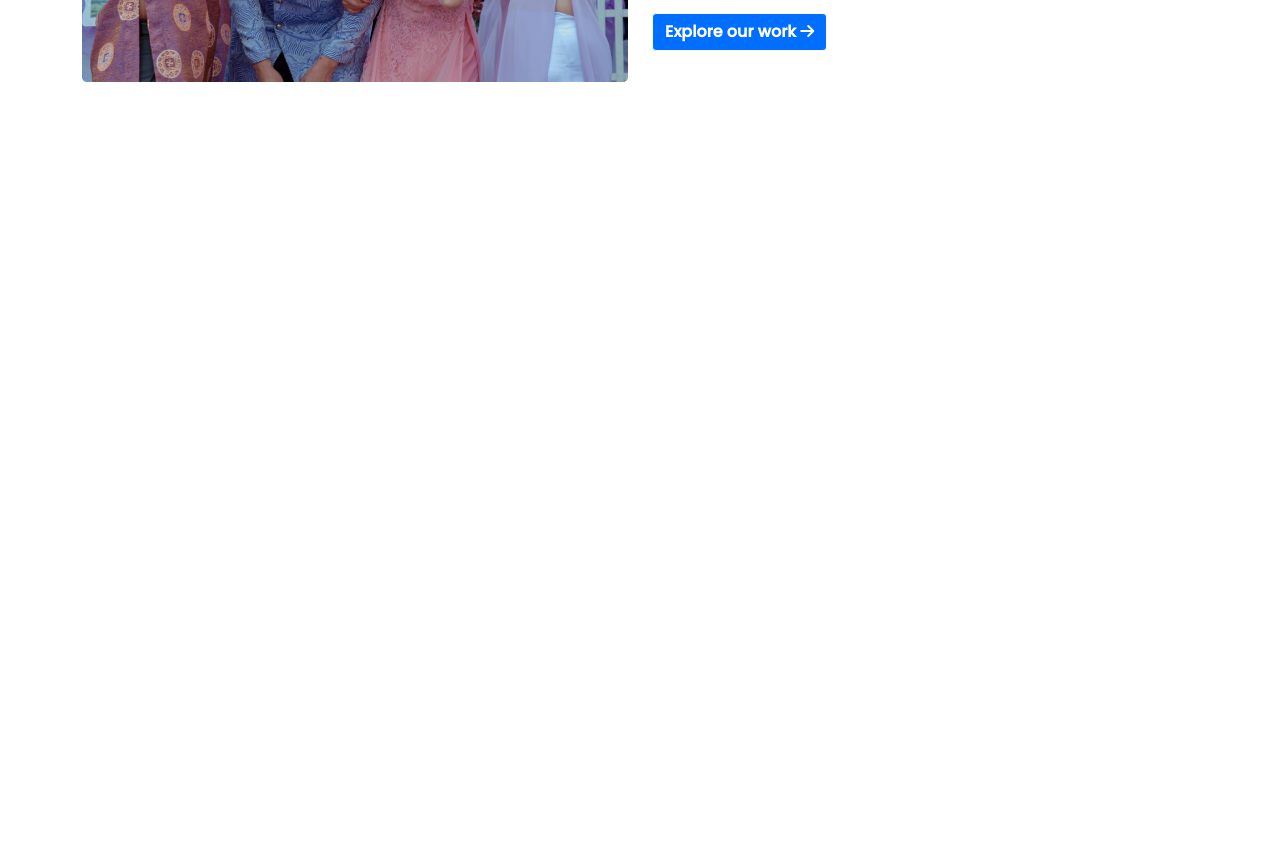
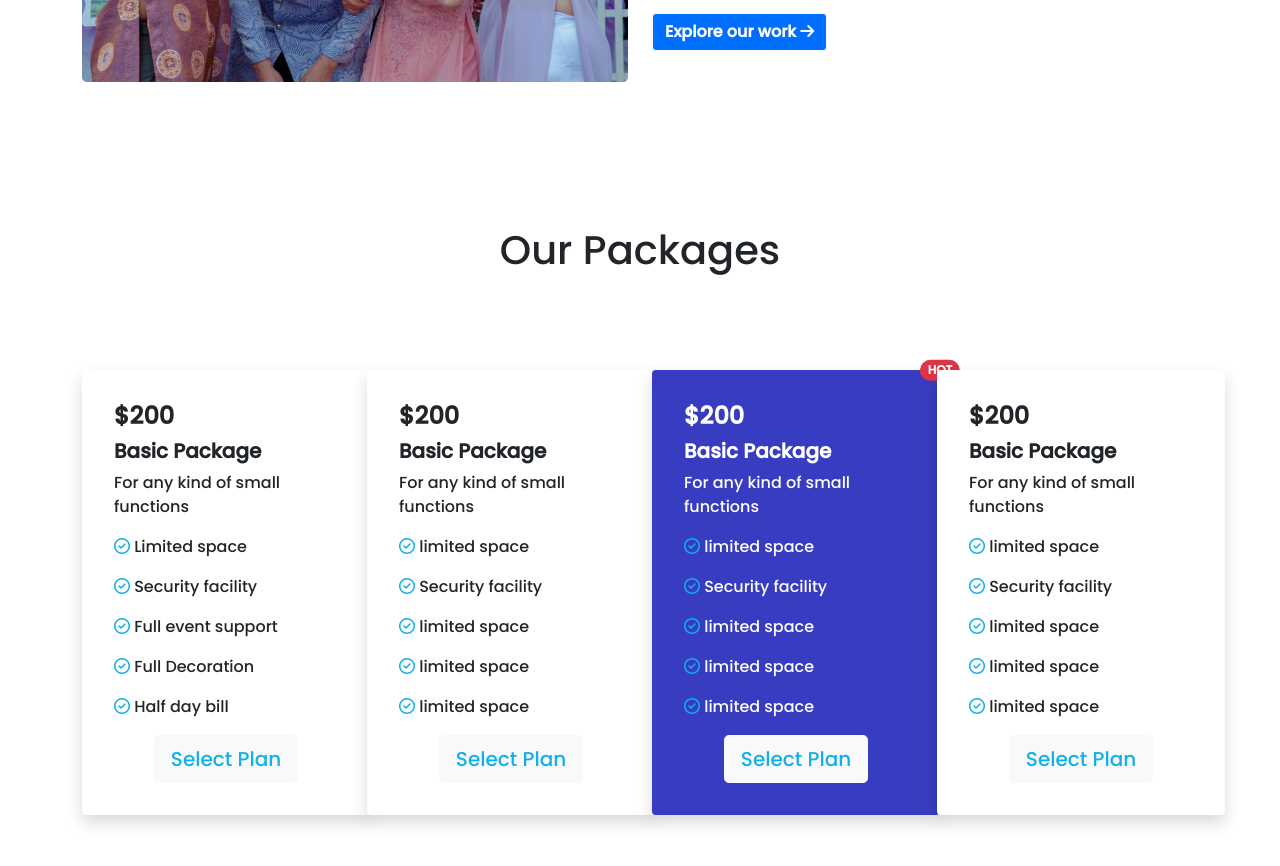
Before and after one commit to Tahmidd/convention-center-website, a plain HTML site: page index.html in a window 1280 px wide. Shown: the part 898-1764 px from the top of the page. Before the commit the page ends 1076 px from the top, so only its background shows below. Drawn offline with nearby package versions, Linux system fonts and the light colour scheme.

Commit message:
package added

```diff
--- a/index.html
+++ b/index.html
@@ -124,9 +124,91 @@
                     <button type="button" class="btn btn-light btn-clr btn-two rounded">Explore our work <i
                             class="fas fa-arrow-right"></i></button>
                 </div>
+            </div>
+            </div>
+        </section>
 
+        <!-- Package section  -->
+        <section class="container my-5 py-5">
+            <h1 class="text-center">Our Packages</h1>
+            <div class="row gy-5 my-5 d-flex align-items-center">
+                <div class="col-12 col-md-6 col-lg-3">
+                    <div class="card border-0 shadow p-3 mb-5 bg-body rounded" style="width: 18rem;">
+                        <div class="card-body">
+                            <h4 class="fw-bold">$200</h4>
+                            <h5 class="card-title fw-bold">Basic Package</h5>
+                            <p class="card-text">For any kind of small functions
+                            </p>
+                            <p><i class="far fa-check-circle"></i> Limited space</p>
+                            <p><i class="far fa-check-circle"></i> Security facility</p>
+                            <p><i class="far fa-check-circle"></i> Full event support</p>
+                            <p><i class="far fa-check-circle"></i> Full Decoration</p>
+                            <p><i class="far fa-check-circle"></i> Half day bill</p>
+                            <div class="text-center">
+                                <a href="#" class="btn btn btn-light btn-lg pkg-btn">Select Plan</a>
+                            </div>
+                        </div>
+                    </div>
+                </div>
 
-            </div>
+                <div class="col-12 col-md-6 col-lg-3">
+                    <div class="card border-0 shadow p-3 mb-5 bg-body rounded" style="width: 18rem;">
+                        <div class="card-body">
+                            <h4 class="fw-bold">$200</h4>
+                            <h5 class="card-title fw-bold">Basic Package</h5>
+                            <p class="card-text">For any kind of small functions
+                            </p>
+                            <p><i class="far fa-check-circle"></i> limited space</p>
+                            <p><i class="far fa-check-circle"></i> Security facility</p>
+                            <p><i class="far fa-check-circle"></i> limited space</p>
+                            <p><i class="far fa-check-circle"></i> limited space</p>
+                            <p><i class="far fa-check-circle"></i> limited space</p>
+                            <div class="text-center">
+                                <a href="#" class="btn btn btn-light btn-lg pkg-btn">Select Plan</a>
+                            </div>
+                        </div>
+                    </div>
+                </div>
+
+                <div class="col-12 col-md-6 col-lg-3">
+                    <div id="hover-clr" class="card border-0 shadow p-3 mb-5 rounded" style="width: 18rem;">
+                        <span
+                            class="position-absolute top-0 start-100 translate-middle badge rounded-pill bg-danger">HOT</span>
+                        <div class="card-body">
+                            <h4 class="fw-bold">$200</h4>
+                            <h5 class="card-title fw-bold">Basic Package</h5>
+                            <p class="card-text">For any kind of small functions
+                            </p>
+                            <p><i class="far fa-check-circle"></i> limited space</p>
+                            <p><i class="far fa-check-circle"></i> Security facility</p>
+                            <p><i class="far fa-check-circle"></i> limited space</p>
+                            <p><i class="far fa-check-circle"></i> limited space</p>
+                            <p><i class="far fa-check-circle"></i> limited space</p>
+                            <div class="text-center">
+                                <a href="#" class="btn btn btn-light btn-lg pkg-btn">Select Plan</a>
+                            </div>
+                        </div>
+                    </div>
+                </div>
+
+                <div class="col-12 col-md-6 col-lg-3">
+                    <div class="card border-0 shadow p-3 mb-5 bg-body rounded" style="width: 18rem;">
+                        <div class="card-body">
+                            <h4 class="fw-bold">$200</h4>
+                            <h5 class="card-title fw-bold">Basic Package</h5>
+                            <p class="card-text">For any kind of small functions
+                            </p>
+                            <p><i class="far fa-check-circle"></i> limited space</p>
+                            <p><i class="far fa-check-circle"></i> Security facility</p>
+                            <p><i class="far fa-check-circle"></i> limited space</p>
+                            <p><i class="far fa-check-circle"></i> limited space</p>
+                            <p><i class="far fa-check-circle"></i> limited space</p>
+                            <div class="text-center">
+                                <a href="#" class="btn btn btn-light btn-lg pkg-btn">Select Plan</a>
+                            </div>
+                        </div>
+                    </div>
+                </div>
             </div>
         </section>
     </main>
--- a/styles/style.css
+++ b/styles/style.css
@@ -18,3 +18,20 @@ body{
     background-color: rgb(0, 110, 255);
     color: white;
 }
+
+.fa-check-circle{
+    color: #12B0E8;
+}
+.pkg-btn{
+    color: #12B0E8;
+}
+
+#hover-clr{
+    background-color: #383CC1;
+    color: white;
+}
+#hover-clr:hover{
+    background-color: white;
+    color: black;
+    transition: all 1s ease-in-out;
+}
```
